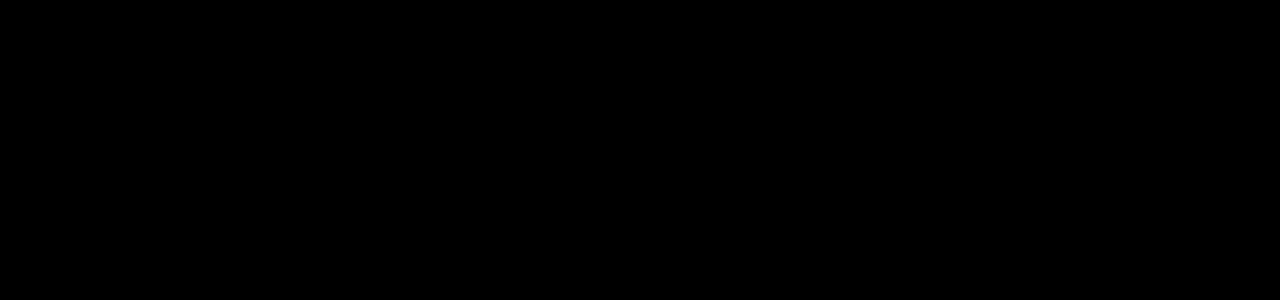
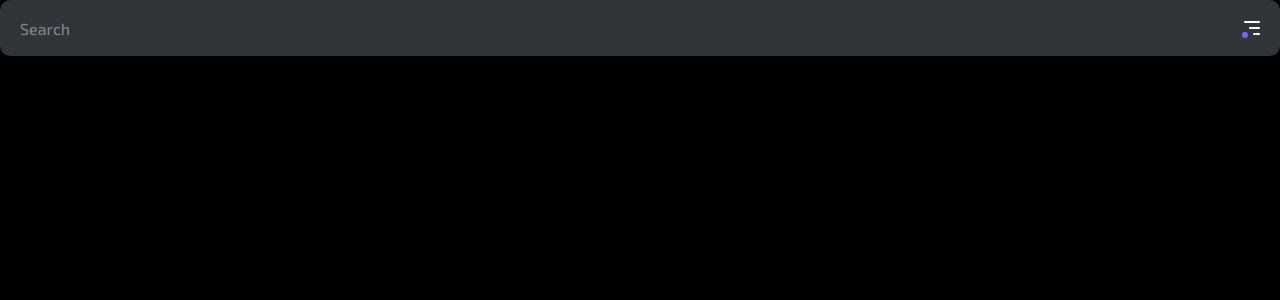
Before and after one commit to dartvalerius/js-diplom-pixema, a React (Create React App) app: page / in a window 1280 px wide. Shown: the top 300 px of the page. Built offline with nearby package versions, Linux system fonts and the light colour scheme.

Commit message:
создан компонент Search

```diff
--- a/src/App.tsx
+++ b/src/App.tsx
@@ -1,9 +1,10 @@
 import React, { useState } from 'react';
+import { Search } from './components';
 
 function App() {
   return (
     <div className="App">
-
+      <Search onChange={() => {}} onClickFilter={() => {}} filtered/>
     </div>
   );
 }
--- /dev/null
+++ b/src/components/Search/Search.tsx
@@ -0,0 +1,22 @@
+import { useState } from 'react';
+import { ISearch } from '../../types';
+import { Filter } from '../_media';
+import './index.scss';
+
+export const Search = ({onChange, onClickFilter, disabled, filtered}: ISearch) => {
+    const [inputValue, setInputValue] = useState('');
+    return (
+        <div className='search-input'>
+            <input className='search-input-main' type='text' placeholder='Search' value={inputValue} disabled={ disabled } onChange={(e) => {
+                setInputValue(e.target.value)
+                onChange(e);
+            }}/>
+            <button className={`search-input-filter ${filtered && !disabled ? 'filtered' : ''}`} disabled={ disabled } onClick={() => onClickFilter()}>
+                <div className='search-input-filter__content'>
+                    <Filter/>
+                    <div className='mark' />
+                </div>
+            </button>
+        </div>
+    )
+}
--- /dev/null
+++ b/src/components/Search/index.scss
@@ -0,0 +1,76 @@
+@import '../_shared/cdn';
+@import '../_shared/colors';
+
+.search-input {
+    width: 100%;
+    height: 100%;
+    position: relative;
+
+    &-main {
+        width: 100%;
+        height: 56px;
+        background-color: $graphite;
+        border-radius: 10px;
+        border: none;
+        outline: none;
+        text-indent: 20px;
+
+        font-family: 'Exo 2';
+        font-size: 16px;
+        font-weight: 500;
+        line-height: 24px;
+        color: $white;
+
+        &::placeholder {
+            color: $secondary;
+        }
+
+        &:focus {
+            outline: 2px solid $primary;
+        }
+
+        &:disabled {
+            background-color: $secondary;
+
+            &::placeholder {
+                color: $light;
+            }
+        }
+    }
+
+    &-filter {
+        position: absolute;
+        right: 16px;
+        top: 16px;
+        bottom: 16px;
+        color: $light;
+
+        &:disabled {
+            color: $light;
+            cursor: not-allowed;
+        }
+
+        &__content{
+            position: relative;
+
+            .mark {
+                width: 6px;
+                height: 6px;
+                border-radius: 50%;
+                background-color: $primary;
+                position: absolute;
+                right: 16px;
+                top: 16px;
+                opacity: 0;
+            }
+        }
+    }
+
+    .filtered > .search-input-filter__content {
+        color: $white;
+
+        & > .mark {
+            opacity: 1;
+        }
+    }
+}
--- /dev/null
+++ b/src/components/Search/index.tsx
@@ -0,0 +1 @@
+export * from './Search';
--- a/src/components/index.tsx
+++ b/src/components/index.tsx
@@ -1,3 +1,4 @@
 export * from './Input';
 export * from './Switch';
 export * from './Button';
+export * from './Search';
```
Also changed, not shown: src/types.ts (+7 -0 lines).
